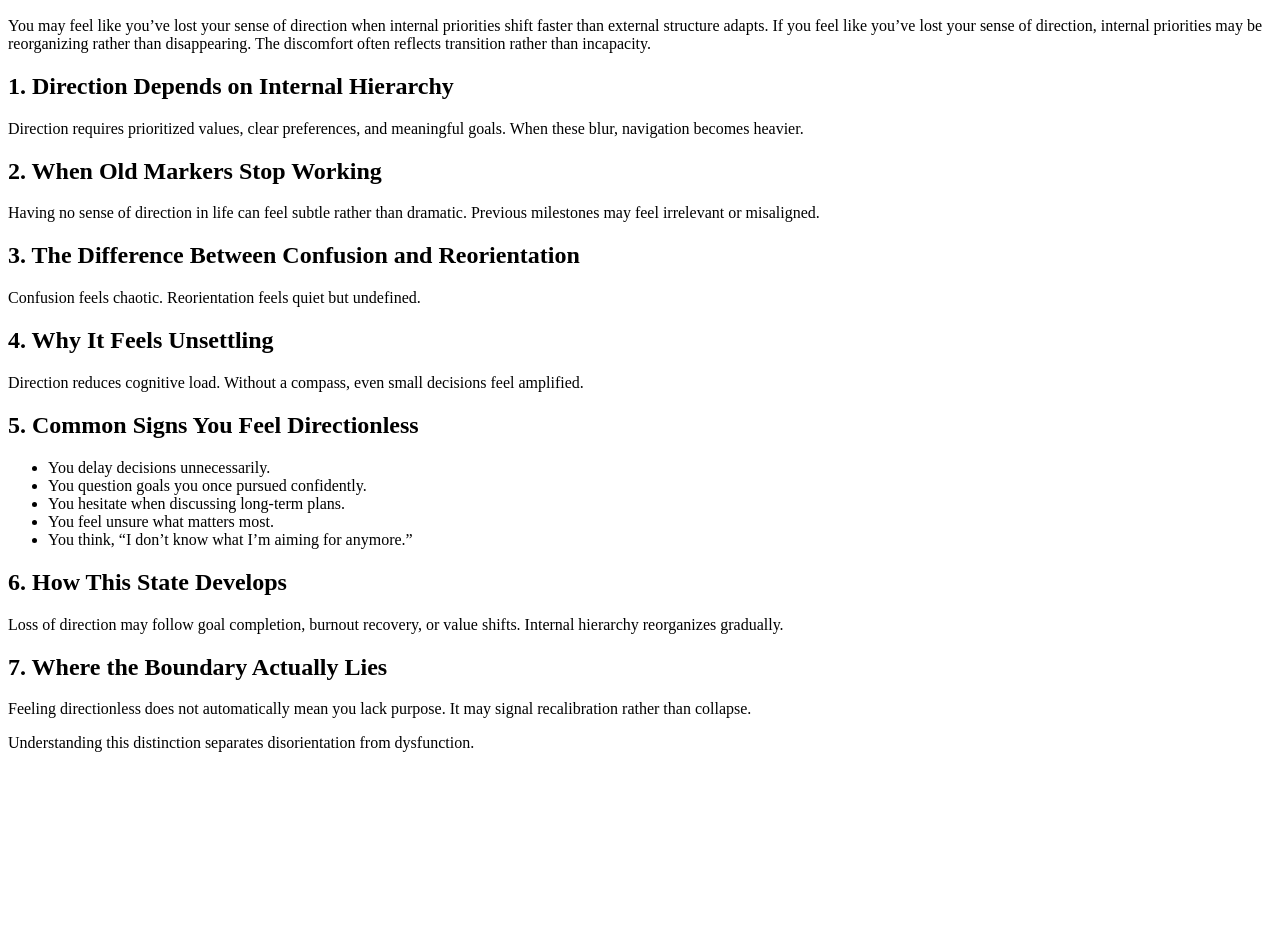
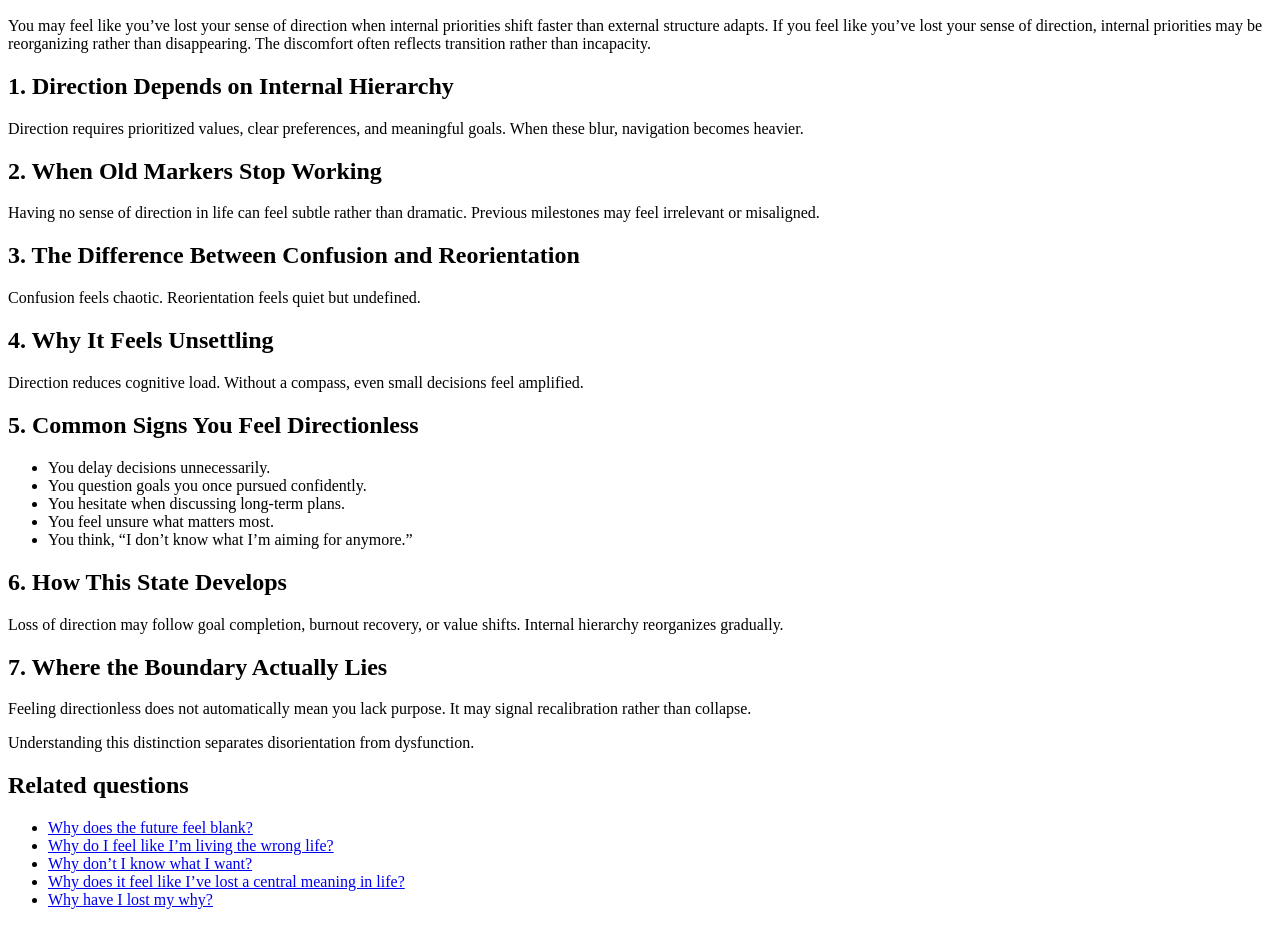
Before and after one commit to mozartltv-creator/68-lost-sense-of-direction, a plain HTML site: page index.html in a window 1280 px wide. Shown: the part 110-1035 px from the top of the page. Before the commit the page ends 878 px from the top, so only its background shows below. Drawn offline with Linux system fonts and the light colour scheme.

Commit message:
Update index.html

```diff
--- a/index.html
+++ b/index.html
@@ -65,6 +65,13 @@ It may signal recalibration rather than collapse.
 <p>
 Understanding this distinction separates disorientation from dysfunction.
 </p>
-
+<h2>Related questions</h2>
+<ul>
+  <li><a href="https://mozartltv-creator.github.io/64-future-feels-blank/">Why does the future feel blank?</a></li>
+  <li><a href="https://mozartltv-creator.github.io/66-living-the-wrong-life/">Why do I feel like I’m living the wrong life?</a></li>
+  <li><a href="https://mozartltv-creator.github.io/72-dont-know-what-i-want/">Why don’t I know what I want?</a></li>
+  <li><a href="https://mozartltv-creator.github.io/79-lost-central-meaning/">Why does it feel like I’ve lost a central meaning in life?</a></li>
+  <li><a href="https://mozartltv-creator.github.io/85-lost-my-why/">Why have I lost my why?</a></li>
+</ul>
 </body>
 </html>
```
